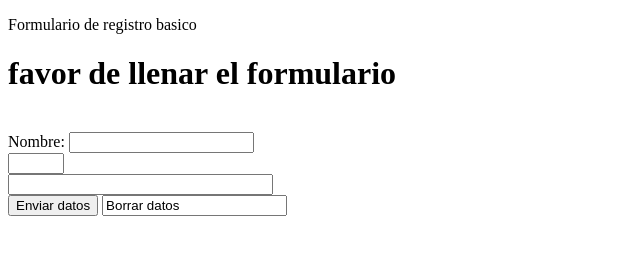
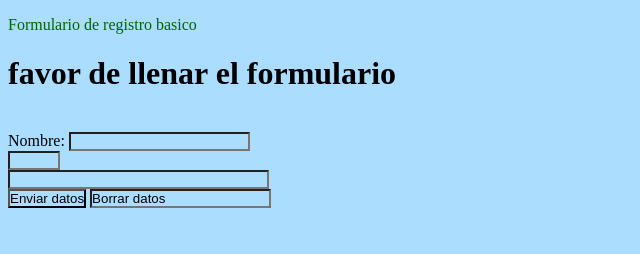
Before and after one commit to Luis-Hernandez11/FORMULARIO, a plain HTML site: page index.html in a window 1280 px wide. Shown: the whole page, without its empty margins (0-640 px from the left). Drawn offline with Linux system fonts and the light colour scheme.

Commit message:
cambios en html y css

```diff
--- a/index.html
+++ b/index.html
@@ -3,7 +3,8 @@
 
 <head>
     <meta charset="UTF-8">
-    <meta name="viewport" content="width=<device-width>, initial-scale=1.0">
+    <meta name="viewport" content="width=device-width, initial-scale=1.0">
+    <link rel="stylesheet" href="css/style.css">
     <title>Formulario</title>
 </head>
 
```
Also changed, not shown: js/validacion.js (added).
